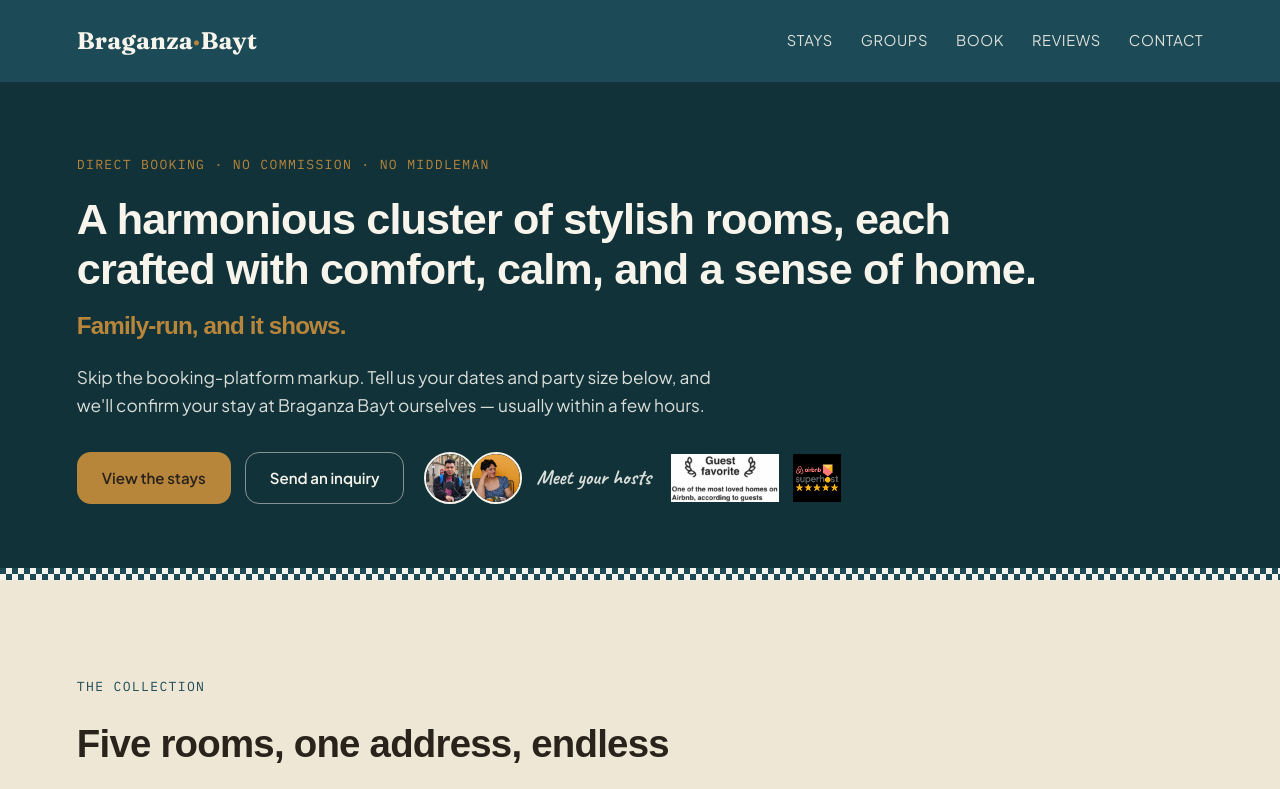
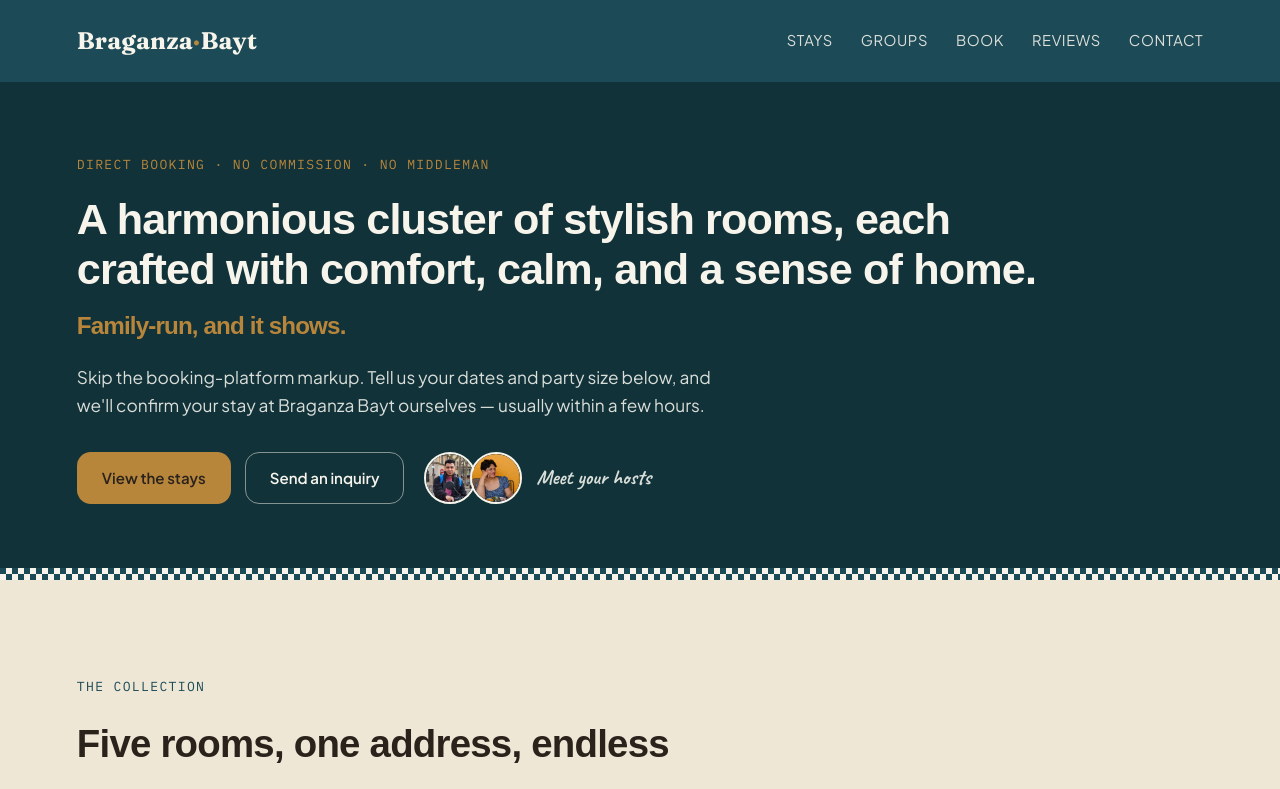
Before and after one commit to nigeladam09/braganza-bayt, a Next.js app: page / in a window 1280 px wide. Shown: the top 789 px of the page. Built offline with nearby package versions, Linux system fonts and the light colour scheme; a web font is replaced by a local one.

Commit message:
Remove Guest Favourite and Superhost badges from Hero

```diff
--- a/components/Hero/Hero.tsx
+++ b/components/Hero/Hero.tsx
@@ -1,5 +1,4 @@
 import { hosts } from "@/lib/hosts";
-import { guestFavorite, superhost } from "@/lib/badges";
 import HostAvatarButton from "@/components/HostModal/HostAvatarButton";
 import styles from "./Hero.module.css";
 
@@ -34,20 +33,6 @@ export default function Hero() {
                 <HostAvatarButton host={hosts.amelia} />
                 <span className={styles.hostAvatarsLabel}>Meet your hosts</span>
               </div>
-              <div className={styles.badges}>
-                {/* eslint-disable-next-line @next/next/no-img-element */}
-                <img
-                  src={guestFavorite}
-                  alt="Airbnb Guest favourite, 5.0 rating"
-                  className={styles.badgePlain}
-                />
-                {/* eslint-disable-next-line @next/next/no-img-element */}
-                <img
-                  src={superhost}
-                  alt="Airbnb Superhost, 5 stars"
-                  className={styles.badgePlain}
-                />
-              </div>
             </div>
           </div>
         </div>
```
